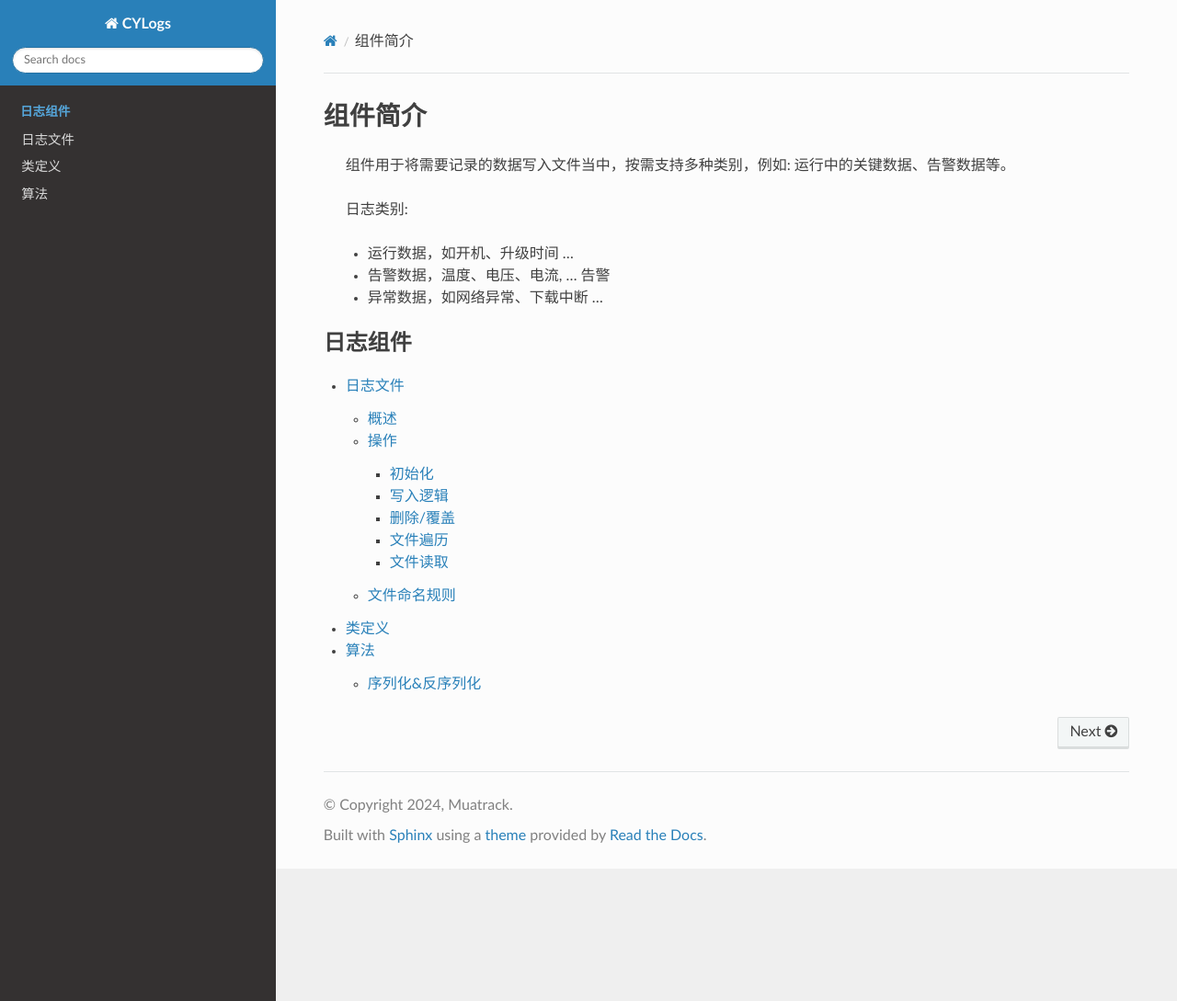
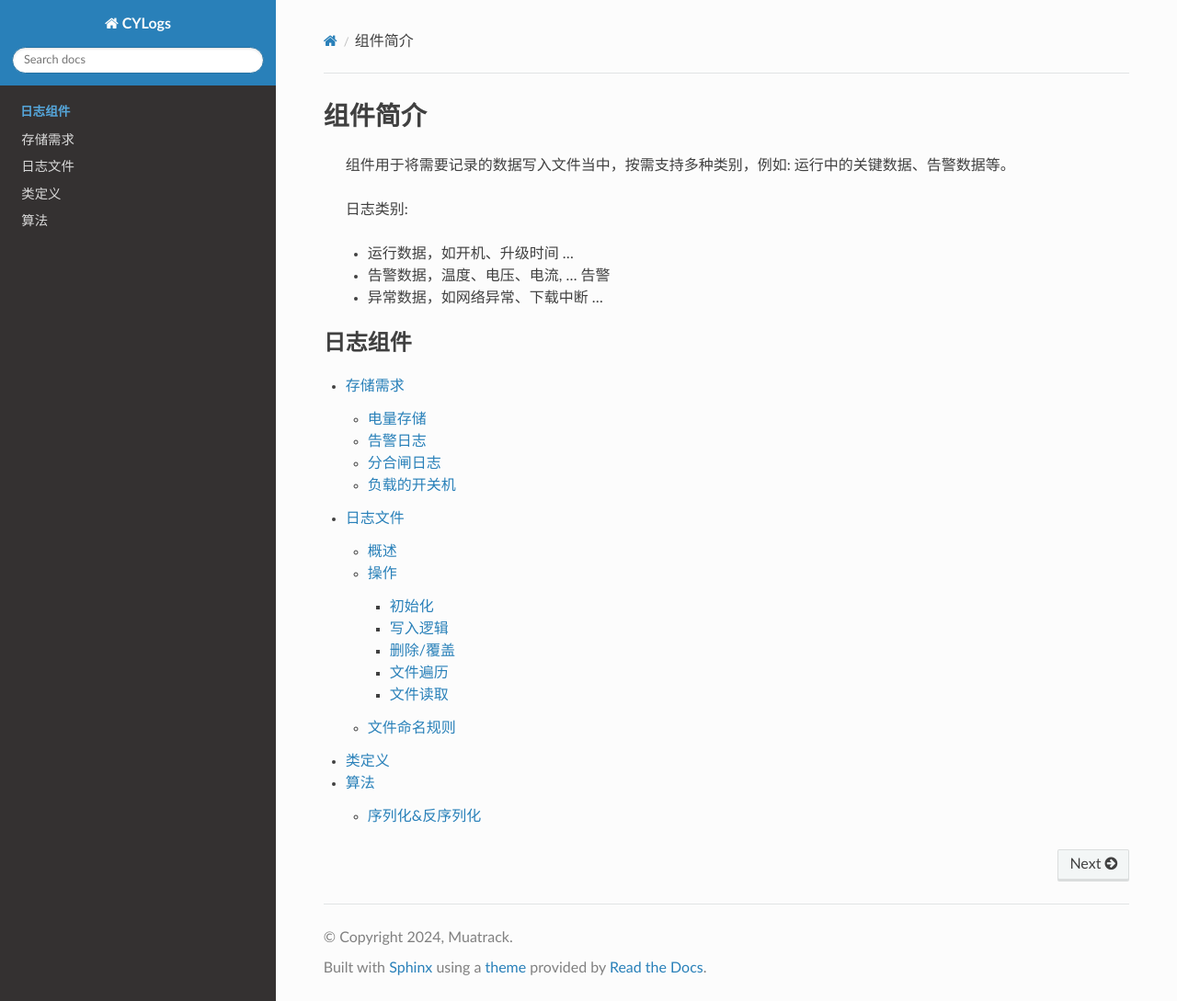
Before and after one commit to Muatrack/esp32-components-cylog, a Sphinx documentation site: the page built from docs/source/index.rst, in a window 1280 px wide and 1089 px high. Shown: the whole window at 92% size. Built offline with Sphinx 7.4.7 and the Read the Docs theme 3.1.0, drawn with Linux system fonts in a browser that asks for light colours; some of the changed lines change nothing that is shown.

Commit message:
增加 存储需求文档

```diff
--- a/docs/requirements.txt
+++ b/docs/requirements.txt
@@ -5,6 +5,7 @@ certifi==2025.8.3
 charset-normalizer==3.4.3
 click==8.2.1
 colorama==0.4.6
+commonmark==0.9.1
 docutils==0.21.2
 h11==0.16.0
 idna==3.10
@@ -13,6 +14,7 @@ Jinja2==3.1.6
 MarkupSafe==3.0.2
 packaging==25.0
 Pygments==2.19.2
+recommonmark==0.7.1
 requests==2.32.5
 roman-numerals-py==3.1.0
 sniffio==1.3.1
--- /dev/null
+++ b/docs/source/chapter/requirements.md
@@ -0,0 +1,39 @@
+
+
+# 存储需求
+
+存储分类: 电量存储、告警日志、分和炸日志、负载的开关机记录
+
+## 电量存储
+
+*\*底数值按整刻的频率传递\**
+
+* 按日结算的存储文件 *(各个回路每日的用电量数值)*
+    1. 存储2年
+    2. 所有回路的结算数据存储在单个文件
+
+* 按正刻钟存储的电量数据 *(各个回路整刻钟的用电量数值)*
+    1. 可存储15天
+    2. 所有回路的结算数据存储在单个文件
+
+## 告警日志
+
+* 所有类别的告警写入单个文件
+* 单条记录的内容:
+
+    * 回路标识: CRC16(SN)
+    * 时间戳[1] //生成告警时刻
+    * 时间戳[2] //消除告警时刻
+    * 告警类型: 区分 过压 欠压 过流 ....
+    * 告警数据: (e.g： 过压告警中的过压值)
+    * 告警ID: (4字节)
+
+    *记录中的时间戳有2个，[1]标识此条告警产生时刻的时间戳， [2]标识此条告警被消警的时间戳。 当告警未被消除时，时间戳[2]的值为缺省值。当时间戳[2]非却升值时，表示词条告警已被消除*
+
+* 包含设备能够产生的所有告警及故障记录
+
+## 分合闸日志
+
+## 负载的开关机
+
+* 例如空调的开关机记录
--- a/docs/source/conf.py
+++ b/docs/source/conf.py
@@ -16,6 +16,7 @@ release = '1.0.0'
 
 extensions = [
     'sphinx.ext.autosectionlabel',
+    'recommonmark'
 ]
 
 templates_path = ['_templates']
--- a/docs/source/index.rst
+++ b/docs/source/index.rst
@@ -12,6 +12,7 @@
 .. toctree::
     :caption: 日志组件
 
+    chapter/requirements
     chapter/log_rdwr
     chapter/class_def
     chapter/algorithm
```
Also changed, not shown: 1 other file.
